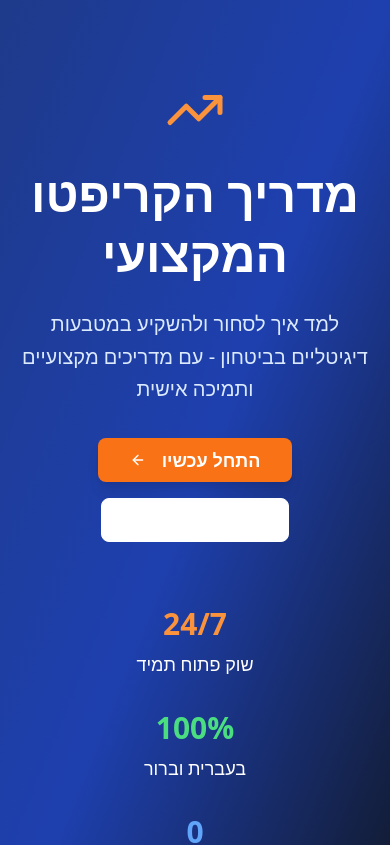
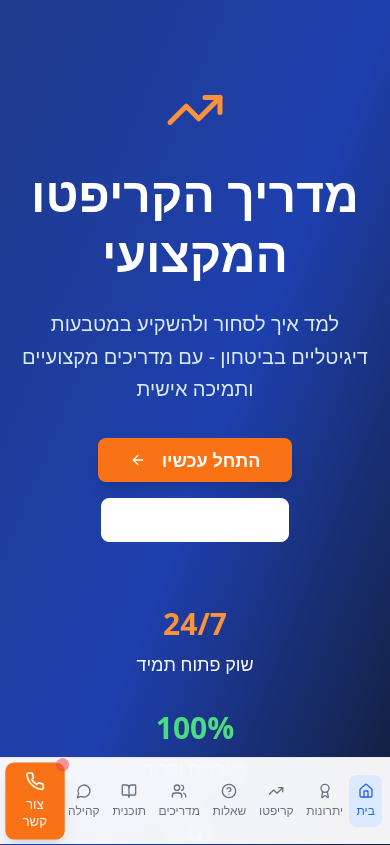
Before and after one commit to Yuvalheiman1/crypto-website-revamp-wizard, a React (Vite) app: page / in a window 390 px wide. Shown: the top 845 px of the page. Built offline with nearby package versions, Linux system fonts and the light colour scheme.

Commit message:
Add mobile-friendly progress indicator
Implement a mobile-friendly progress indicator with icons and small text to show the current section, and make the "Contact Us" button more prominent.

```diff
--- /dev/null
+++ b/src/components/MobileNavigation.tsx
@@ -0,0 +1,83 @@
+
+import { useState, useEffect } from "react";
+import { Home, Award, TrendingUp, HelpCircle, Users, BookOpen, MessageCircle, Clock, Phone } from "lucide-react";
+
+const MobileNavigation = () => {
+  const [activeSection, setActiveSection] = useState('hero');
+
+  const sections = [
+    { id: 'hero', label: 'בית', icon: Home },
+    { id: 'value', label: 'יתרונות', icon: Award },
+    { id: 'crypto', label: 'קריפטו', icon: TrendingUp },
+    { id: 'faq', label: 'שאלות', icon: HelpCircle },
+    { id: 'instructors', label: 'מדריכים', icon: Users },
+    { id: 'curriculum', label: 'תוכנית', icon: BookOpen },
+    { id: 'community', label: 'קהילה', icon: MessageCircle },
+    { id: 'contact', label: 'צור קשר', icon: Phone },
+  ];
+
+  useEffect(() => {
+    const handleScroll = () => {
+      const scrollPosition = window.scrollY + 100;
+
+      for (const section of sections) {
+        const element = document.getElementById(section.id);
+        if (element) {
+          const offsetTop = element.offsetTop;
+          const offsetBottom = offsetTop + element.offsetHeight;
+
+          if (scrollPosition >= offsetTop && scrollPosition < offsetBottom) {
+            setActiveSection(section.id);
+            break;
+          }
+        }
+      }
+    };
+
+    window.addEventListener('scroll', handleScroll);
+    return () => window.removeEventListener('scroll', handleScroll);
+  }, []);
+
+  const scrollToSection = (sectionId: string) => {
+    const element = document.getElementById(sectionId);
+    if (element) {
+      element.scrollIntoView({ behavior: 'smooth' });
+    }
+  };
+
+  return (
+    <nav className="fixed bottom-0 left-0 right-0 bg-white/95 backdrop-blur-lg border-t border-gray-200 z-50 md:hidden">
+      <div className="flex justify-around items-center py-2 px-2">
+        {sections.map((section, index) => {
+          const Icon = section.icon;
+          const isActive = activeSection === section.id;
+          const isContact = section.id === 'contact';
+
+          return (
+            <button
+              key={section.id}
+              onClick={() => scrollToSection(section.id)}
+              className={`flex flex-col items-center justify-center p-2 rounded-lg transition-all duration-200 min-w-0 ${
+                isContact
+                  ? 'bg-orange-500 text-white shadow-lg scale-110 pulse'
+                  : isActive
+                    ? 'bg-blue-100 text-blue-600'
+                    : 'text-gray-500 hover:text-gray-700'
+              }`}
+            >
+              <Icon size={isContact ? 18 : 16} />
+              <span className={`text-xs mt-1 font-medium ${isContact ? 'text-white' : ''}`}>
+                {section.label}
+              </span>
+              {isContact && (
+                <div className="absolute -top-1 -right-1 w-3 h-3 bg-red-500 rounded-full animate-pulse"></div>
+              )}
+            </button>
+          );
+        })}
+      </div>
+    </nav>
+  );
+};
+
+export default MobileNavigation;
--- a/src/pages/Index.tsx
+++ b/src/pages/Index.tsx
@@ -8,19 +8,37 @@ import CourseCurriculum from "@/components/CourseCurriculum";
 import Community from "@/components/Community";
 import UrgencyCTA from "@/components/UrgencyCTA";
 import Footer from "@/components/Footer";
+import MobileNavigation from "@/components/MobileNavigation";
 
 const Index = () => {
   return (
-    <div className="min-h-screen bg-gray-50" dir="rtl">
+    <div className="min-h-screen bg-gray-50 pb-20 md:pb-0" dir="rtl">
+      <div id="hero">
         <Hero />
+      </div>
+      <div id="value">
         <ValueProposition />
+      </div>
+      <div id="crypto">
         <WhyCrypto />
+      </div>
+      <div id="faq">
         <FAQ />
+      </div>
+      <div id="instructors">
         <Instructors />
+      </div>
+      <div id="curriculum">
         <CourseCurriculum />
+      </div>
+      <div id="community">
         <Community />
+      </div>
+      <div id="contact">
         <UrgencyCTA />
+      </div>
       <Footer />
+      <MobileNavigation />
     </div>
   );
 };
```
Lines whose indentation alone changed are shown as unchanged.
